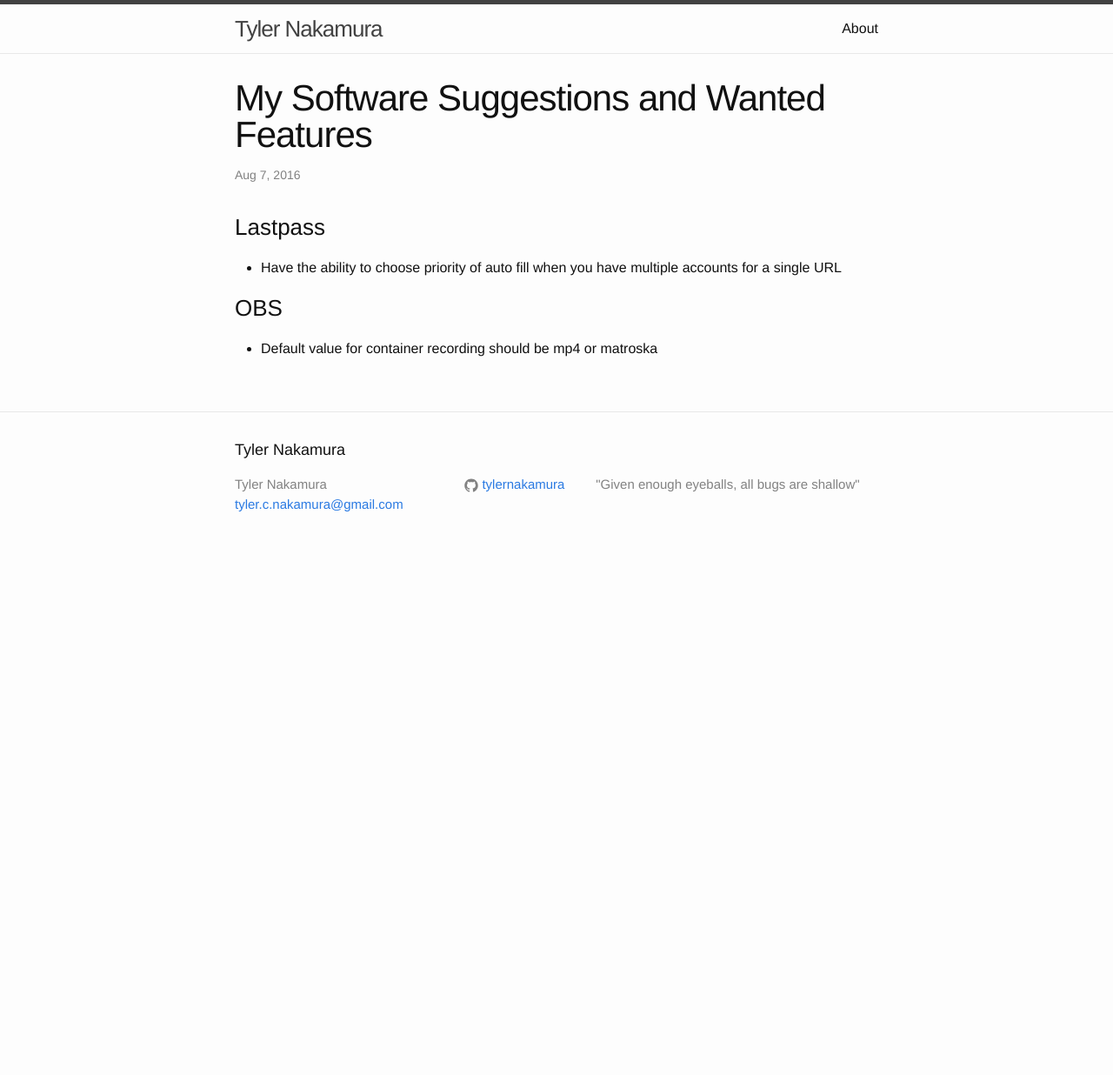
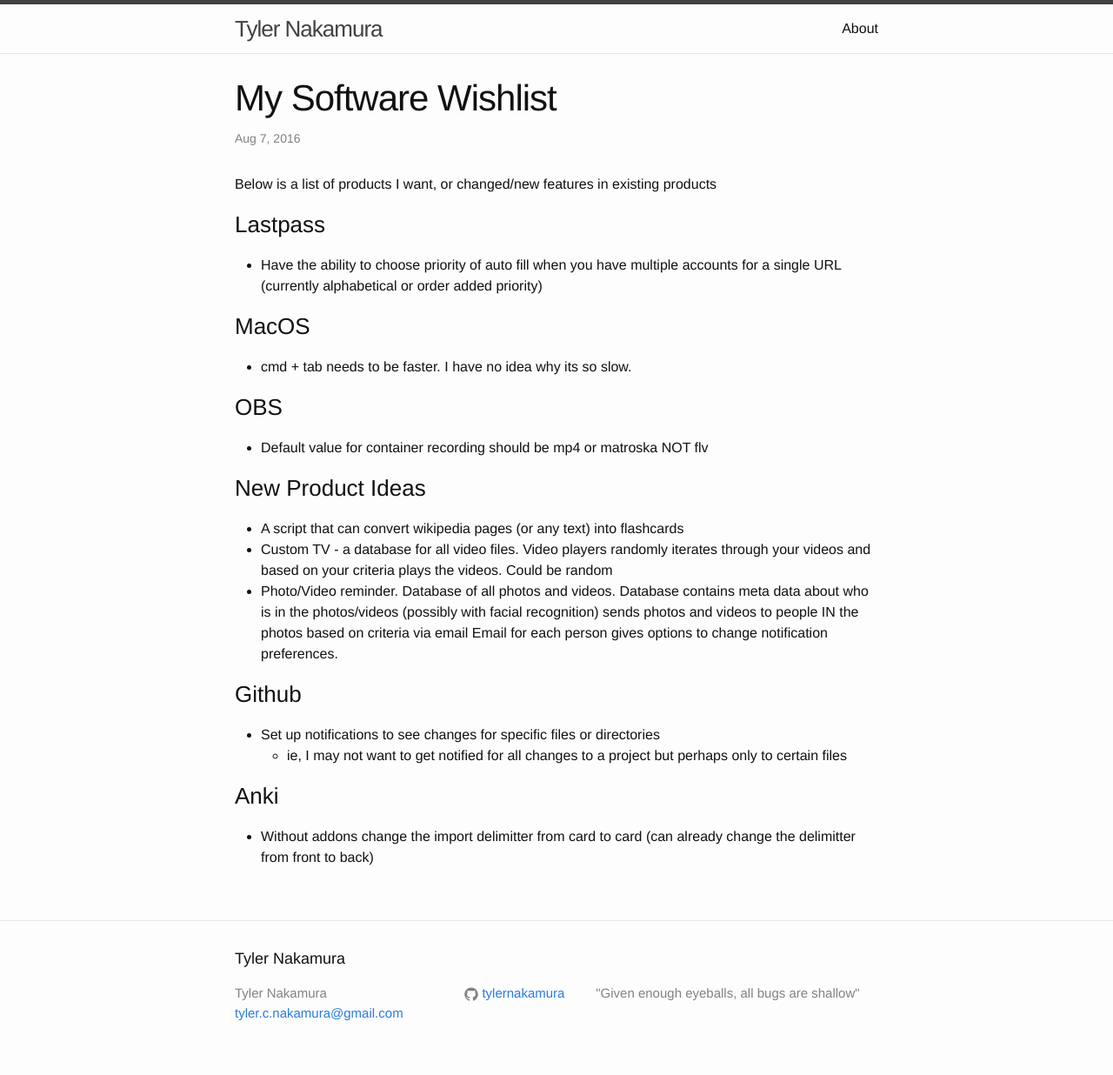
Before and after one commit to ahlim0m/tylernakamura.github.io, a Jekyll site: the page built from _posts/2016-09-06-my-software-suggestions.markdown, in a window 1280 px wide. Shown: the whole page at 87% size. Built offline with Jekyll 4.4.1, drawn with Linux system fonts in a browser that asks for light colours; before the commit the page ends 900 px from its top, so only the background shows below that.

Commit message:
updates to website

```diff
--- a/_posts/2016-09-06-my-software-suggestions.markdown
+++ b/_posts/2016-09-06-my-software-suggestions.markdown
@@ -1,13 +1,32 @@
 ---
 layout: post
-title: "My Software Suggestions and Wanted Features"
+title: "My Software Wishlist"
 date: 2016-08-07 22:10
 comments: false
-categories: sofware suggestions and wanted features
+categories: sofware suggestions and wanted features wishlist
 ---
 
+Below is a list of products I want, or changed/new features in existing products
+
 ### Lastpass
-- Have the ability to choose priority of auto fill when you have multiple accounts for a single URL
+- Have the ability to choose priority of auto fill when you have multiple accounts for a single URL (currently alphabetical or order added priority)
+
+### MacOS
+- cmd + tab needs to be faster. I have no idea why its so slow.
 
 ### OBS
-- Default value for container recording should be mp4 or matroska
+- Default value for container recording should be mp4 or matroska NOT flv
+
+### New Product Ideas
+- A script that can convert wikipedia pages (or any text) into flashcards
+- Custom TV - a database for all video files. Video players randomly iterates through your videos and based on your criteria plays the videos. Could be random
+- Photo/Video reminder. Database of all photos and videos. Database contains meta data about who is in the photos/videos (possibly with facial recognition)
+sends photos and videos to people IN the photos based on criteria via email
+Email for each person gives options to change notification preferences.
+
+### Github
+- Set up notifications to see changes for specific files or directories
+  - ie, I may not want to get notified for all changes to a project but perhaps only to certain files
+
+### Anki
+- Without addons change the import delimitter from card to card (can already change the delimitter from front to back)
```
Also changed, not shown: _posts/2016-05-12-learning-resources.markdown (+8 -1 lines), _posts/2016-10-29-my-first-nas.markdown (added, +46 -0 lines).
